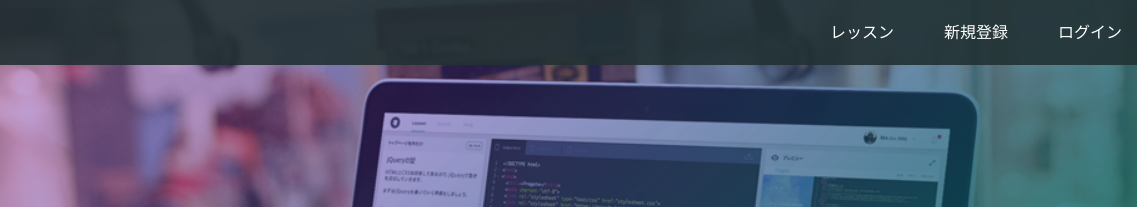
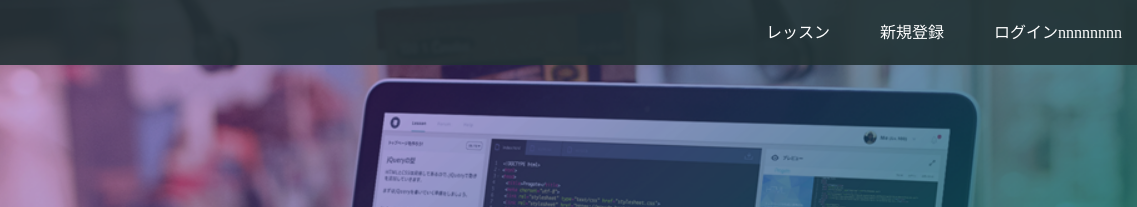
Before and after one commit to ktpecker/katpcker.github.io, a plain HTML site: page index.html in a window 1280 px wide. Shown: the top 207 px of the page, 143-1280 px from the left. Drawn offline with Linux system fonts and the light colour scheme.

Commit message:
Update index.html

```diff
--- a/index.html
+++ b/index.html
@@ -17,7 +17,7 @@
       <div class="header-right">
         <a href="#">レッスン</a>
         <a href="#">新規登録</a>
-        <a href="#" class="login">ログイン</a>
+        <a href="#" class="login">ログインnnnnnnnn</a>
       </div>
     </div>
   </header>
```
